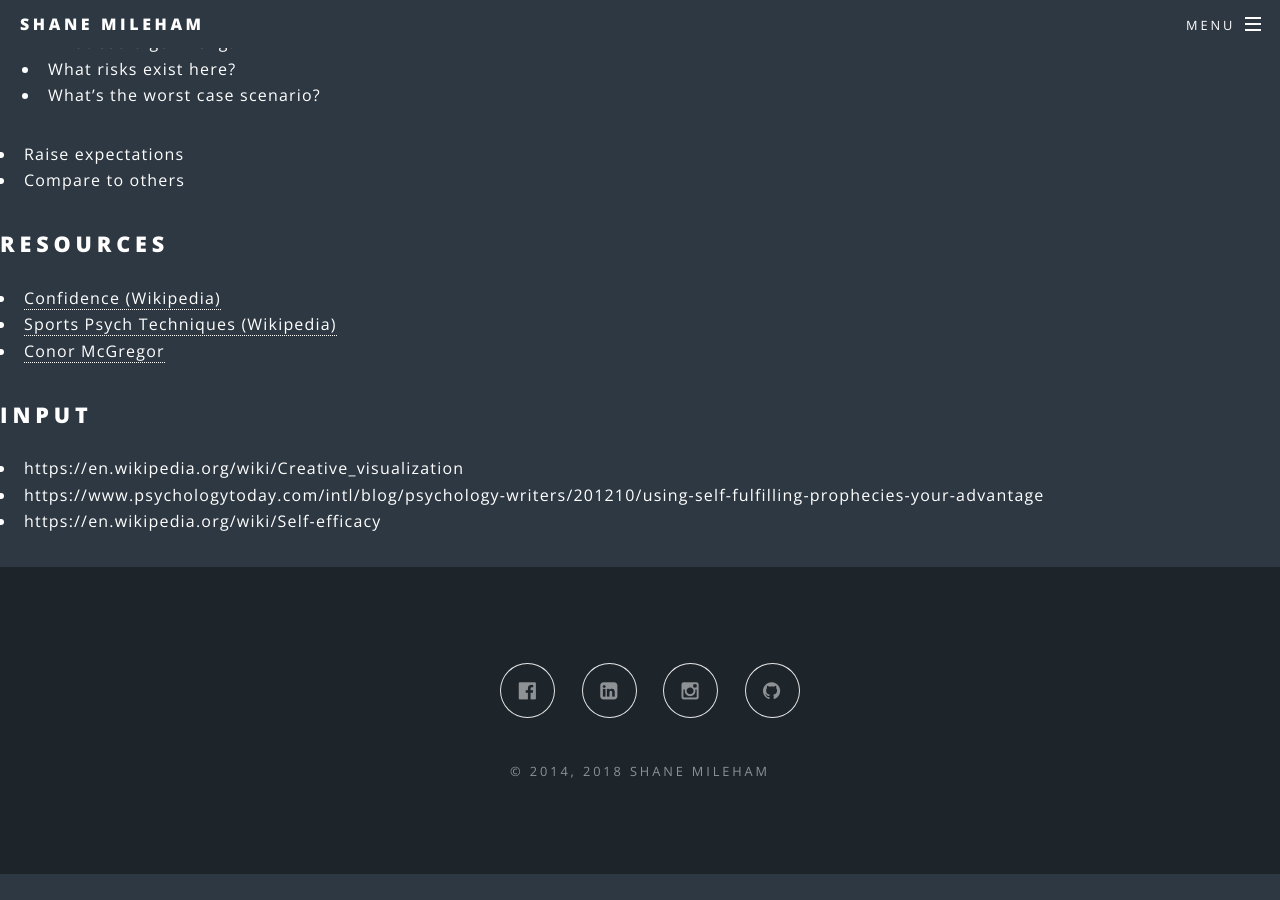
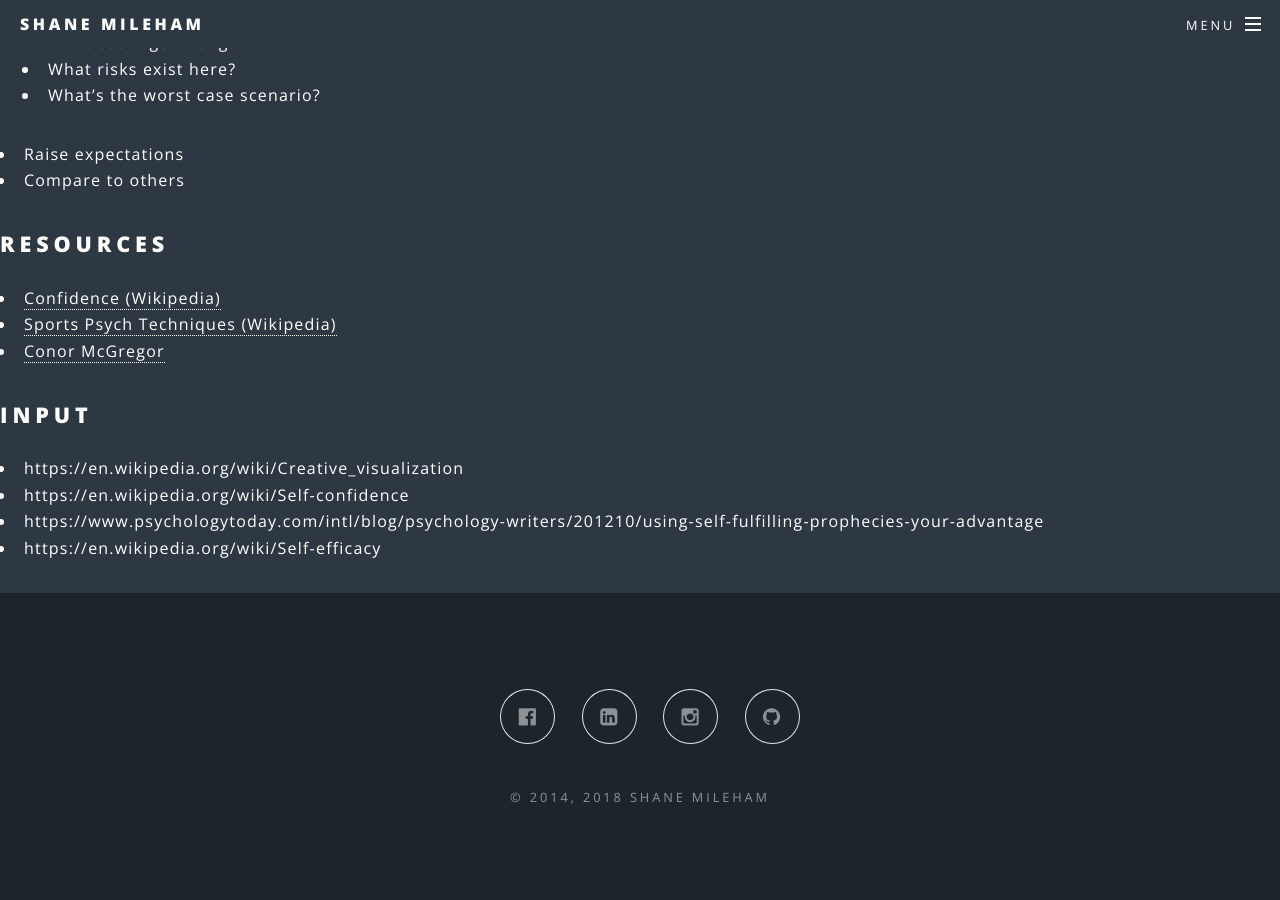
Before and after one commit to shanemileham/shanemileham.github.io, a Jekyll site: the page built from _kb/psychology/confidence.md, in a window 1280 px wide and 900 px high, scrolled down 1475 px. Built offline with Jekyll 4.4.1, drawn with Linux system fonts in a browser that asks for light colours; comment, search, counter and statistics services are not loaded; before the commit the page ends 2349 px from its top, so only the background shows below that; some of the changed lines change nothing that is shown.

Commit message:
Add confidence resource

```diff
--- a/_kb/psychology/confidence.md
+++ b/_kb/psychology/confidence.md
@@ -58,5 +58,6 @@ Note that decreased confidence can be very important from a business perspective
 
 ## INPUT
 - https://en.wikipedia.org/wiki/Creative_visualization
+- https://en.wikipedia.org/wiki/Self-confidence
 - https://www.psychologytoday.com/intl/blog/psychology-writers/201210/using-self-fulfilling-prophecies-your-advantage
 - https://en.wikipedia.org/wiki/Self-efficacy
```
